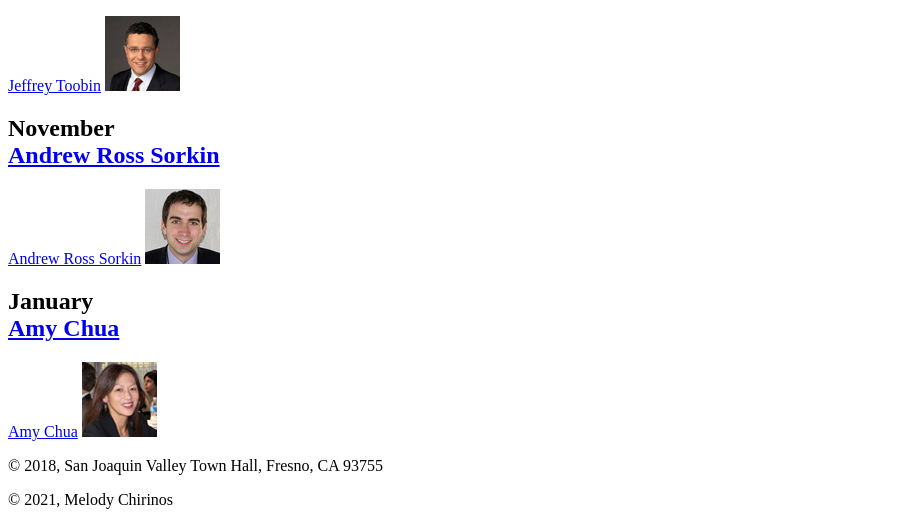
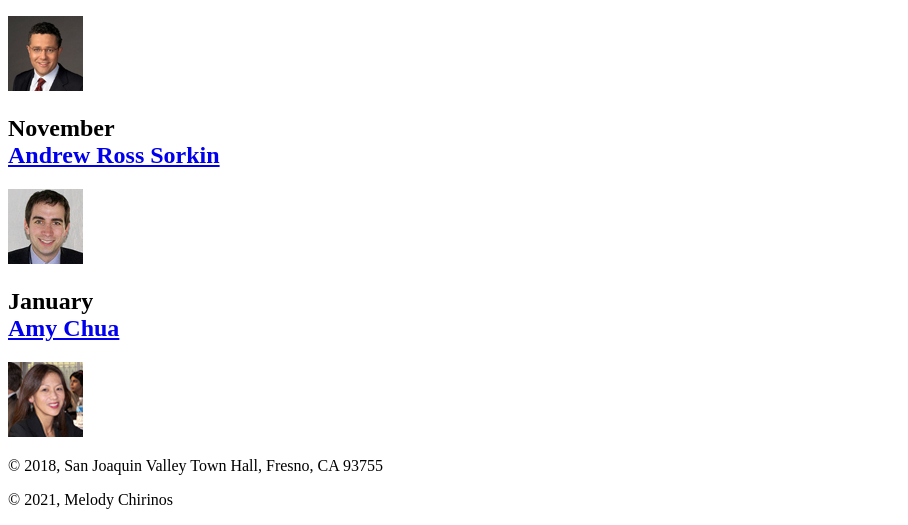
Before and after one commit to melodyc86/A08, a plain HTML site: page index.html in a window 1280 px wide. Shown: the part 580-1105 px from the top of the page, without its empty margins (0-908 px from the left). Drawn offline with Linux system fonts and the light colour scheme.

Commit message:
Update index.html

```diff
--- a/index.html
+++ b/index.html
@@ -30,16 +30,13 @@
 
 		<h1>This season's guest speakers</h1>
 
-		<h2>October<br><a href="toobin.html">Jeffrey Toobin</a></h2>
-		<a href="speakers/toobin.html">Jeffrey Toobin</a></h2>
+		<h2>October<br><a href="speakers/toobin.html">Jeffrey Toobin</a></h2>
 		<img src="images/toobin75.jpg" alt="Toobin">
 
-		<h2>November<br><a href="sorkin.html">Andrew Ross Sorkin</a></h2>
-	        <a href="speakers/sorkin.html">Andrew Ross Sorkin</a></h2>
+		<h2>November<br><a href="speakers/sorkin.html">Andrew Ross Sorkin</a></h2>
 		<img src="images/sorkin75.jpg" alt="Sorkin">
 
-		<h2>January<br><a href="chua.html">Amy Chua</a></h2>
-	        <a href="speakers/chua.html">Amy Chua</a></h2>
+		<h2>January<br><a href="speakers/chua.html">Amy Chua</a></h2>
 		<img src="images/chua75.jpg" alt="Chua">
 
 	</main>
```
